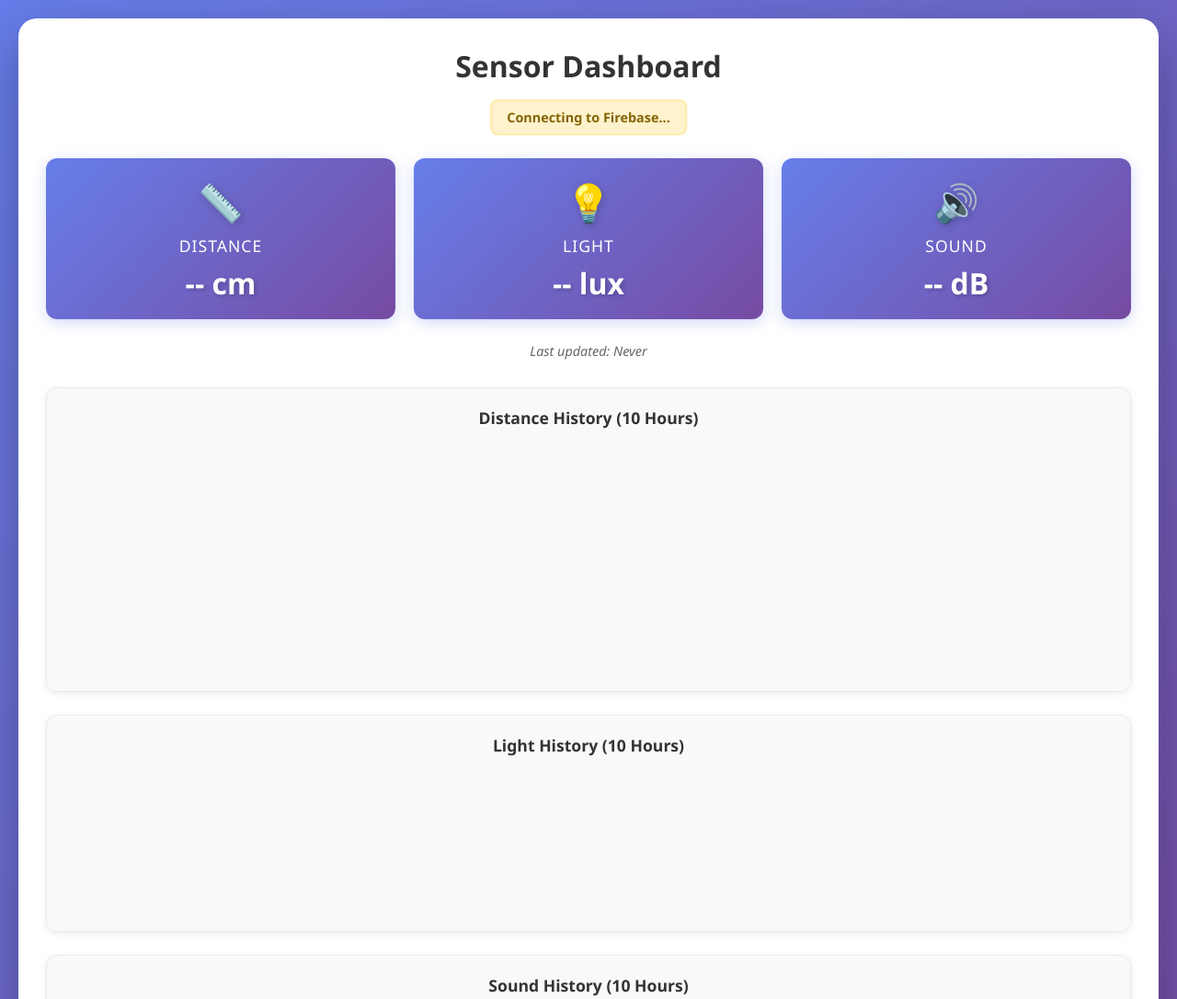
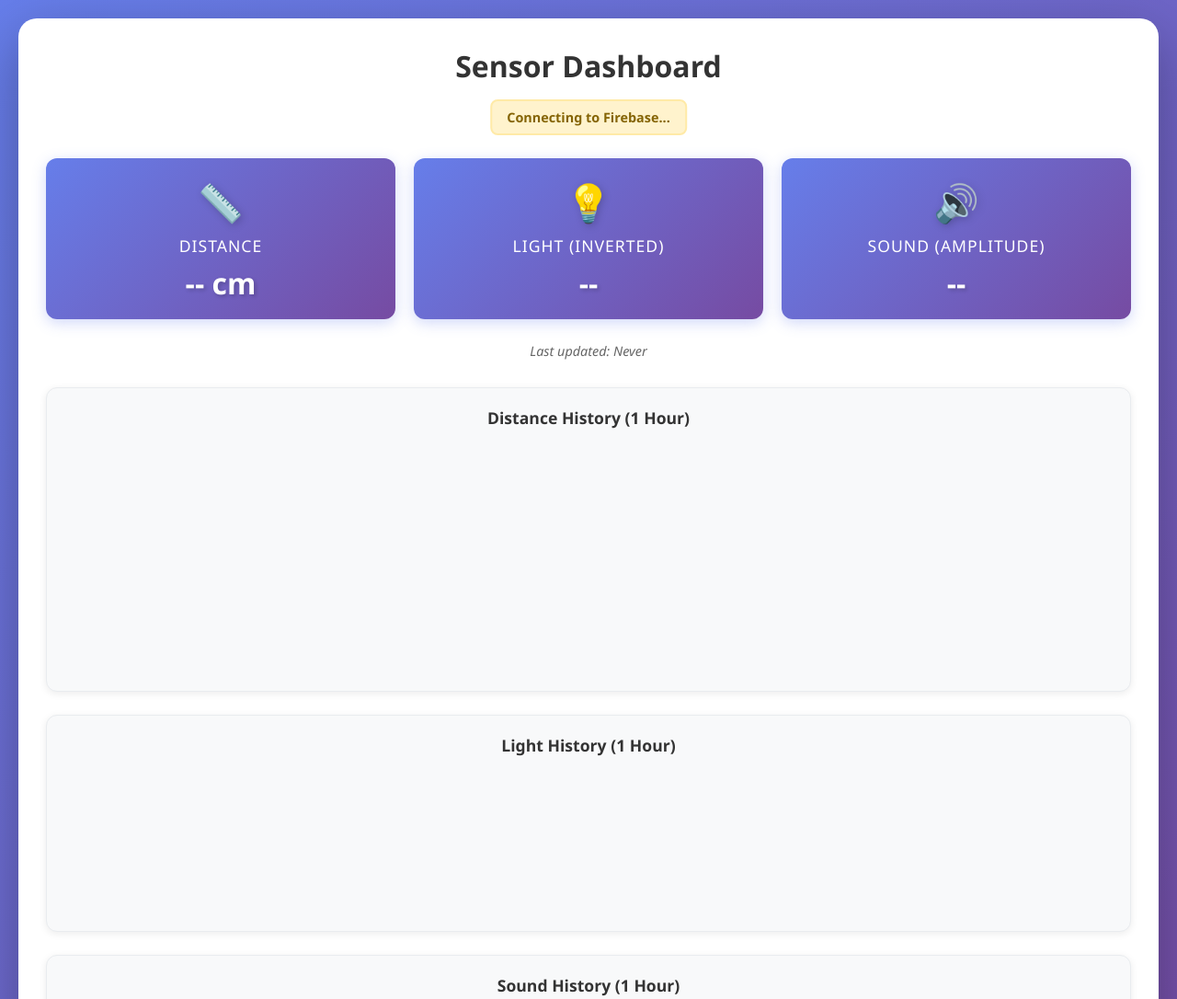
Before and after one commit to SaritPasiphol/EmbededFinalProject, a website with bundled scripts: page web-app/public/index.html in a window 1280 px wide. Shown: the top 1086 px of the page at 92% size. Built offline with nearby package versions, Linux system fonts and the light colour scheme.

Commit message:
Change the sensor values display and Remove node_modules from git tracking

```diff
--- a/web-app/public/components/chart-manager.js
+++ b/web-app/public/components/chart-manager.js
@@ -1,6 +1,6 @@
 let distanceChart, lightChart, soundChart;
 
-const MAX_DATA_POINTS = 36000;
+const MAX_DATA_POINTS = 3600;
 
 const chartConfig = {
   type: "line",
@@ -66,7 +66,7 @@ export function initCharts() {
     data: {
       datasets: [
         {
-          label: "Light (lux)",
+          label: "Light (Inverted)",
           data: [],
           borderColor: "rgb(255, 206, 86)",
           backgroundColor: "rgba(255, 206, 86, 0.1)",
@@ -81,7 +81,7 @@ export function initCharts() {
     data: {
       datasets: [
         {
-          label: "Sound (dB)",
+          label: "Sound",
           data: [],
           borderColor: "rgb(75, 192, 192)",
           backgroundColor: "rgba(75, 192, 192, 0.1)",
--- a/web-app/public/components/sensor-display.js
+++ b/web-app/public/components/sensor-display.js
@@ -9,11 +9,11 @@ export function updateSensorDisplay(data) {
   }
 
   if (data.light !== undefined) {
-    lightElement.textContent = `${data.light} lux`;
+    lightElement.textContent = `${data.light}`;
   }
 
   if (data.sound !== undefined) {
-    soundElement.textContent = `${data.sound} dB`;
+    soundElement.textContent = `${data.sound}`;
   }
 
   const now = new Date();
--- a/web-app/public/index.html
+++ b/web-app/public/index.html
@@ -22,14 +22,14 @@
 
         <div class="sensor-card">
           <div class="sensor-icon">💡</div>
-          <h2>Light</h2>
-          <div class="sensor-value" id="light">-- lux</div>
+          <h2>Light (Inverted)</h2>
+          <div class="sensor-value" id="light">--</div>
         </div>
 
         <div class="sensor-card">
           <div class="sensor-icon">🔊</div>
-          <h2>Sound</h2>
-          <div class="sensor-value" id="sound">-- dB</div>
+          <h2>Sound (Amplitude)</h2>
+          <div class="sensor-value" id="sound">--</div>
         </div>
       </div>
 
@@ -39,17 +39,17 @@
 
       <div class="charts-section">
         <div class="chart-container">
-          <h3>Distance History (10 Hours)</h3>
+          <h3>Distance History (1 Hour)</h3>
           <canvas id="distanceChart"></canvas>
         </div>
 
         <div class="chart-container">
-          <h3>Light History (10 Hours)</h3>
+          <h3>Light History (1 Hour)</h3>
           <canvas id="lightChart"></canvas>
         </div>
 
         <div class="chart-container">
-          <h3>Sound History (10 Hours)</h3>
+          <h3>Sound History (1 Hour)</h3>
           <canvas id="soundChart"></canvas>
         </div>
       </div>
```
